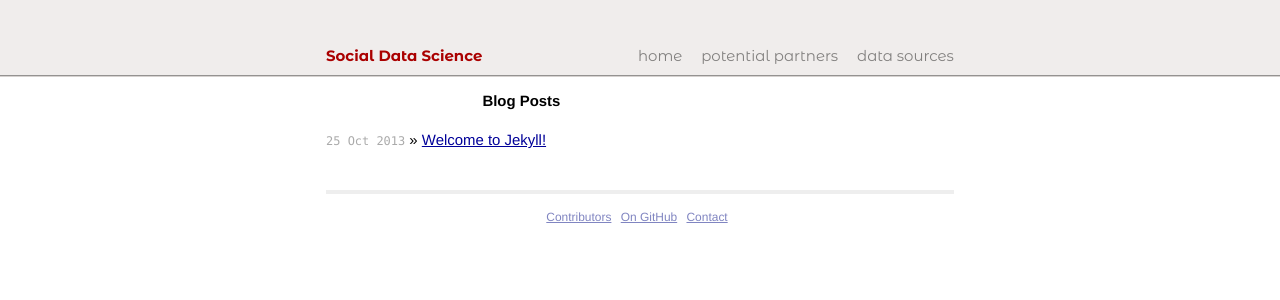
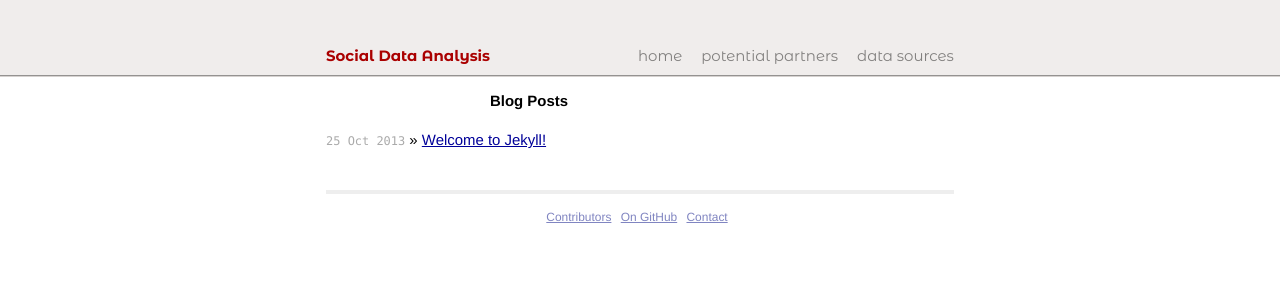
Before and after one commit to stats-for-change/stats-for-change.github.io, a Jekyll site: the page built from blog.html, in a window 1280 px wide. Shown: the top 300 px of the page. Built offline with Jekyll 4.4.1, drawn with Linux system fonts in a browser that asks for light colours; Markdown is read by kramdown in place of the engine named in the settings.

Commit message:
Change "Data Science" to "Data Analysis"

```diff
--- a/_config.yml
+++ b/_config.yml
@@ -1,3 +1,3 @@
-name: Social Data Science
+name: Social Data Analysis
 markdown: redcarpet
 pygments: true
```
